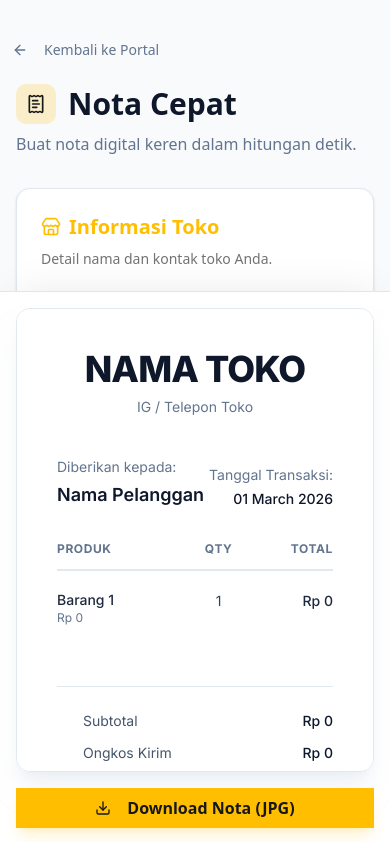
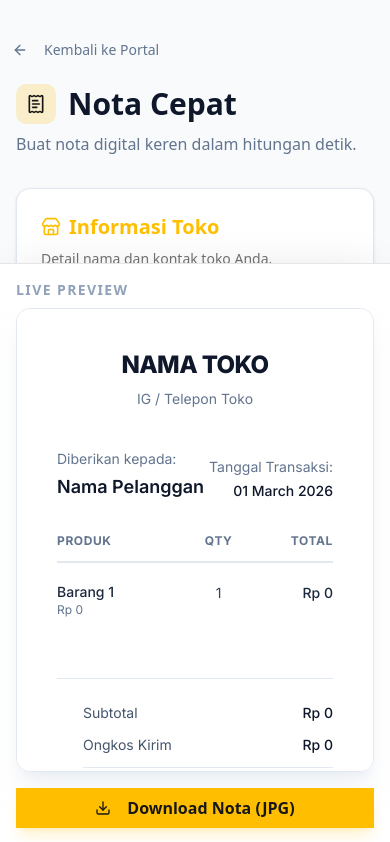
Before and after one commit to kennsr/kennsr-utils, a Next.js app: page /nota-cepat in a window 390 px wide. Shown: the top 842 px of the page. Built offline with nearby package versions, Linux system fonts and the light colour scheme.

Commit message:
fix(nota-cepat): wrap overflowing store name in receipt preview

```diff
--- a/src/components/receipt-generator.tsx
+++ b/src/components/receipt-generator.tsx
@@ -307,7 +307,7 @@ export function ReceiptGenerator() {
 
       {/* RIGHT COLUMN / BOTTOM MOBILE: Live Preview */}
       <div className="w-full lg:w-1/3 fixed bottom-0 left-0 right-0 z-40 lg:sticky lg:top-8 p-4 lg:p-0 bg-white dark:bg-slate-950 lg:bg-transparent border-t lg:border-t-0 shadow-[0_-10px_40px_-15px_rgba(0,0,0,0.1)] lg:shadow-none">
-        <div className="flex items-center justify-between mb-2 hidden lg:flex">
+        <div className="flex items-center justify-between mb-2 lg:flex">
           <h2 className="text-sm font-bold uppercase tracking-widest text-slate-400 dark:text-slate-500">
             Live Preview
           </h2>
@@ -329,7 +329,7 @@ export function ReceiptGenerator() {
           >
             {/* Header */}
             <div className="text-center mb-10">
-              <h1 className="text-4xl font-extrabold tracking-tight mb-2">
+              <h1 className="text-2xl font-extrabold tracking-tight mb-2 wrap-break-word">
                 {storeName || "NAMA TOKO"}
               </h1>
               <p className="text-slate-500 text-sm">
```
